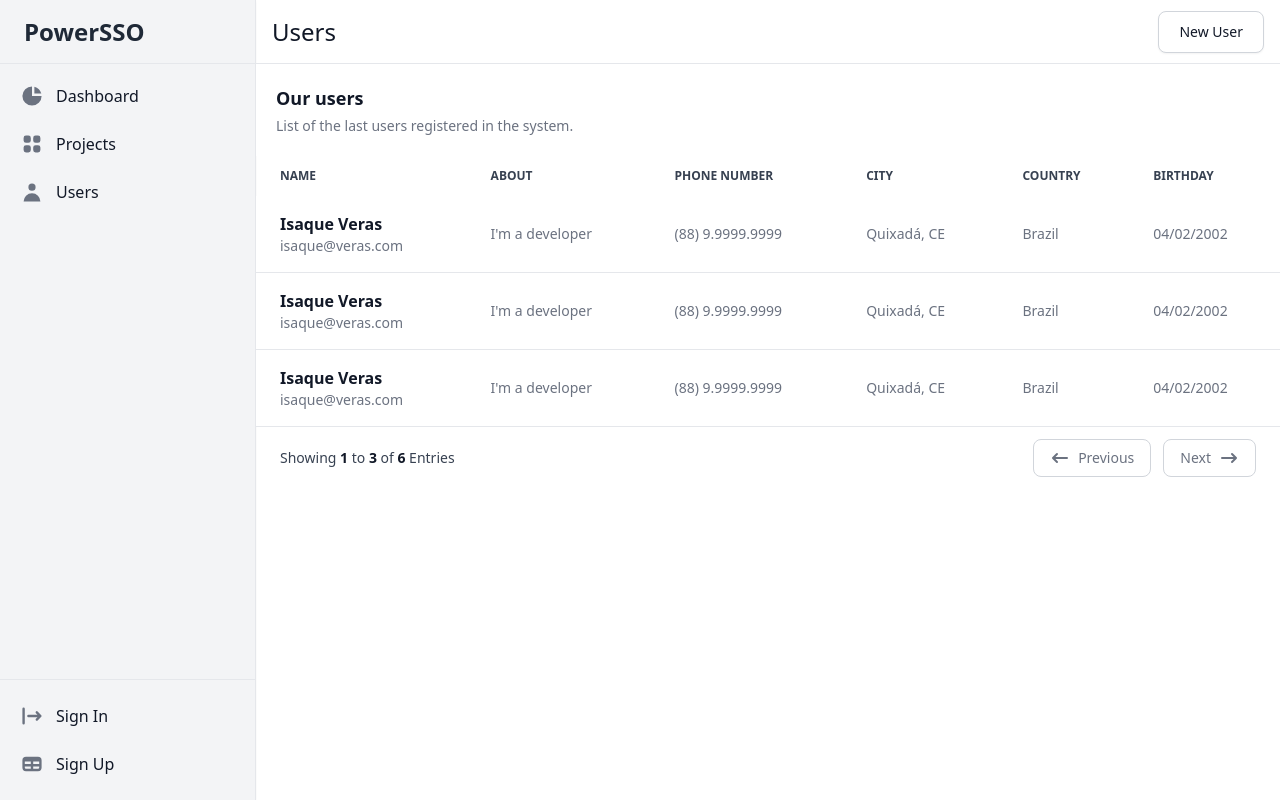
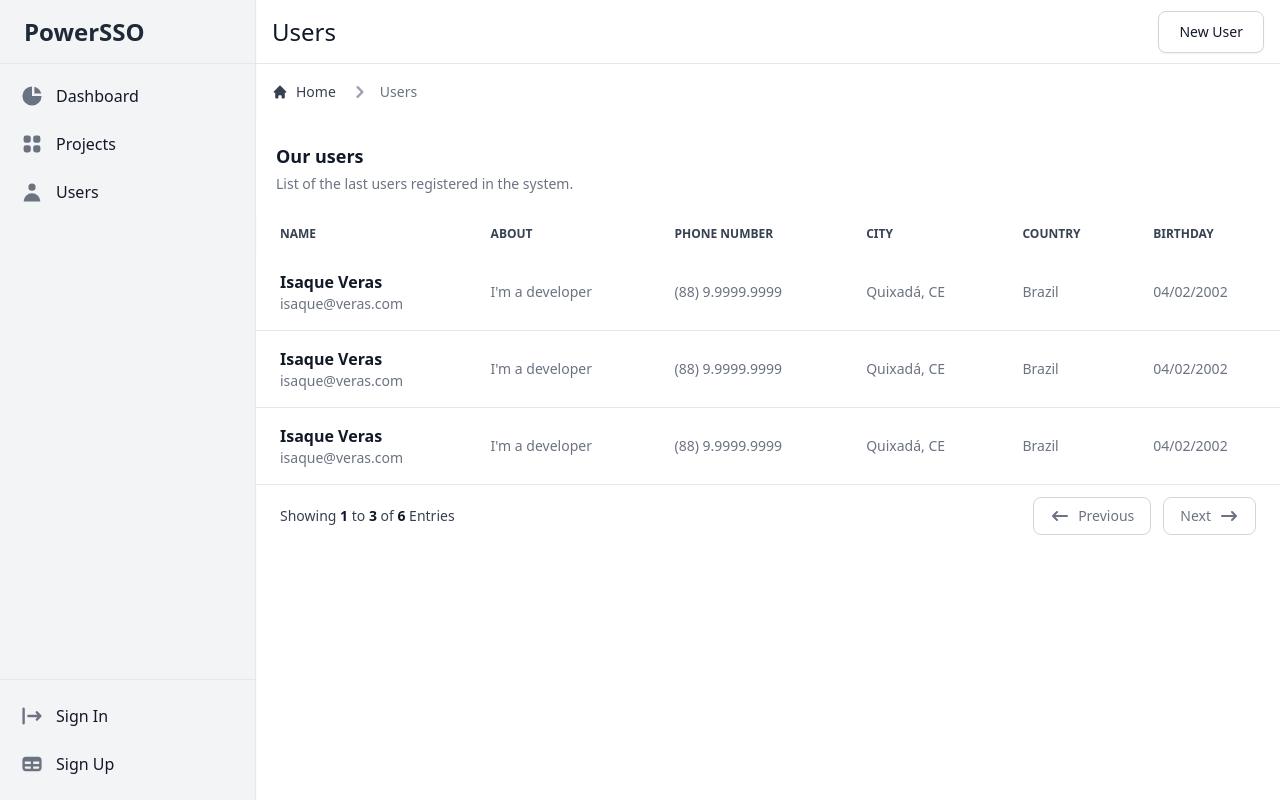
Before and after one commit to isaqueveras/powersso, a React (Create React App) app in the folder ui/: page /users in a window 1280 px wide. Built offline with nearby package versions, Linux system fonts and the light colour scheme.

Commit message:
:sparkles: add breadcrumb #78

```diff
--- a/ui/src/pages/users/Users.js
+++ b/ui/src/pages/users/Users.js
@@ -1,7 +1,10 @@
+import { Link } from "react-router-dom";
+
 import Sidebar from "../../components/Sidebar";
 
 export function Users() {
   return (
+    <>
       <div className="flex flex-row dark:bg-black/95 w-screen">
         <div className="w-64">
           <Sidebar />
@@ -13,6 +16,22 @@ export function Users() {
               <button type="button" className="ml-2 shadow-sm text-gray-900 bg-white border border-gray-300 focus:outline-none hover:bg-gray-100 focus:ring-2 focus:ring-gray-200 font-medium rounded-lg text-sm px-5 py-2.5 dark:bg-gray-800 dark:text-white dark:border-gray-600 dark:hover:bg-gray-700 dark:hover:border-gray-600 dark:focus:ring-gray-700">New User</button>
             </div>
           </div>
+          <nav class="p-4" aria-label="Breadcrumb">
+            <ol class="inline-flex items-center space-x-1 md:space-x-3">
+              <li class="inline-flex items-center">
+                <Link to="/" class="inline-flex items-center text-sm font-medium text-gray-700 hover:text-gray-900 dark:text-gray-400 dark:hover:text-white">
+                  <svg class="w-4 h-4 mr-2" fill="currentColor" viewBox="0 0 20 20" xmlns="http://www.w3.org/2000/svg"><path d="M10.707 2.293a1 1 0 00-1.414 0l-7 7a1 1 0 001.414 1.414L4 10.414V17a1 1 0 001 1h2a1 1 0 001-1v-2a1 1 0 011-1h2a1 1 0 011 1v2a1 1 0 001 1h2a1 1 0 001-1v-6.586l.293.293a1 1 0 001.414-1.414l-7-7z"></path></svg>
+                  Home
+                </Link>
+              </li>
+              <li aria-current="page">
+                <div class="flex items-center">
+                  <svg class="w-6 h-6 text-gray-400" fill="currentColor" viewBox="0 0 20 20" xmlns="http://www.w3.org/2000/svg"><path fill-rule="evenodd" d="M7.293 14.707a1 1 0 010-1.414L10.586 10 7.293 6.707a1 1 0 011.414-1.414l4 4a1 1 0 010 1.414l-4 4a1 1 0 01-1.414 0z" clip-rule="evenodd"></path></svg>
+                  <span class="ml-1 text-sm font-medium text-gray-500 md:ml-2 dark:text-gray-400">Users</span>
+                </div>
+              </li>
+            </ol>
+          </nav>
           <div className="overflow-x-auto relative">
             <table className="w-full text-sm text-left text-gray-500 dark:text-gray-400">
               <caption className="p-5 text-lg font-semibold text-left text-gray-900 bg-white dark:text-white/90 dark:bg-transparent">
@@ -83,5 +102,19 @@ export function Users() {
           </div>
         </div>
       </div>
+
+      <div id="drawer-example" class="fixed z-40 h-screen p-4 overflow-y-auto bg-white w-80 dark:bg-gray-800" tabindex="-1" aria-labelledby="drawer-label">
+        <h5 id="drawer-label" class="inline-flex items-center mb-4 text-base font-semibold text-gray-500 dark:text-gray-400"><svg class="w-5 h-5 mr-2" aria-hidden="true" fill="currentColor" viewBox="0 0 20 20" xmlns="http://www.w3.org/2000/svg"><path fill-rule="evenodd" d="M18 10a8 8 0 11-16 0 8 8 0 0116 0zm-7-4a1 1 0 11-2 0 1 1 0 012 0zM9 9a1 1 0 000 2v3a1 1 0 001 1h1a1 1 0 100-2v-3a1 1 0 00-1-1H9z" clip-rule="evenodd"></path></svg>Info</h5>
+        <button type="button" data-drawer-dismiss="drawer-example" aria-controls="drawer-example" class="text-gray-400 bg-transparent hover:bg-gray-200 hover:text-gray-900 rounded-lg text-sm p-1.5 absolute top-2.5 right-2.5 inline-flex items-center dark:hover:bg-gray-600 dark:hover:text-white" >
+          <svg aria-hidden="true" class="w-5 h-5" fill="currentColor" viewBox="0 0 20 20" xmlns="http://www.w3.org/2000/svg"><path fill-rule="evenodd" d="M4.293 4.293a1 1 0 011.414 0L10 8.586l4.293-4.293a1 1 0 111.414 1.414L11.414 10l4.293 4.293a1 1 0 01-1.414 1.414L10 11.414l-4.293 4.293a1 1 0 01-1.414-1.414L8.586 10 4.293 5.707a1 1 0 010-1.414z" clip-rule="evenodd"></path></svg>
+          <span class="sr-only">Close menu</span>
+        </button>
+        <p class="mb-6 text-sm text-gray-500 dark:text-gray-400">Supercharge your hiring by taking advantage of our <a href="/" class="text-blue-600 underline dark:text-blue-500 hover:no-underline">limited-time sale</a> for Flowbite Docs + Job Board. Unlimited access to over 190K top-ranked candidates and the #1 design job board.</p>
+        <div class="grid grid-cols-2 gap-4">
+          <a href="/" class="px-4 py-2 text-sm font-medium text-center text-gray-900 bg-white border border-gray-200 rounded-lg focus:outline-none hover:bg-gray-100 hover:text-blue-700 focus:z-10 focus:ring-4 focus:ring-gray-200 dark:focus:ring-gray-700 dark:bg-gray-800 dark:text-gray-400 dark:border-gray-600 dark:hover:text-white dark:hover:bg-gray-700">Learn more</a>
+          <a href="/" class="inline-flex items-center px-4 py-2 text-sm font-medium text-center text-white bg-blue-700 rounded-lg hover:bg-blue-800 focus:ring-4 focus:ring-blue-300 dark:bg-blue-600 dark:hover:bg-blue-700 focus:outline-none dark:focus:ring-blue-800">Get access <svg class="w-4 h-4 ml-2" aria-hidden="true" fill="currentColor" viewBox="0 0 20 20" xmlns="http://www.w3.org/2000/svg"><path fill-rule="evenodd" d="M12.293 5.293a1 1 0 011.414 0l4 4a1 1 0 010 1.414l-4 4a1 1 0 01-1.414-1.414L14.586 11H3a1 1 0 110-2h11.586l-2.293-2.293a1 1 0 010-1.414z" clip-rule="evenodd"></path></svg></a>
+        </div>
+      </div>
+    </>
   )
 }
```
Lines whose indentation alone changed are shown as unchanged.
